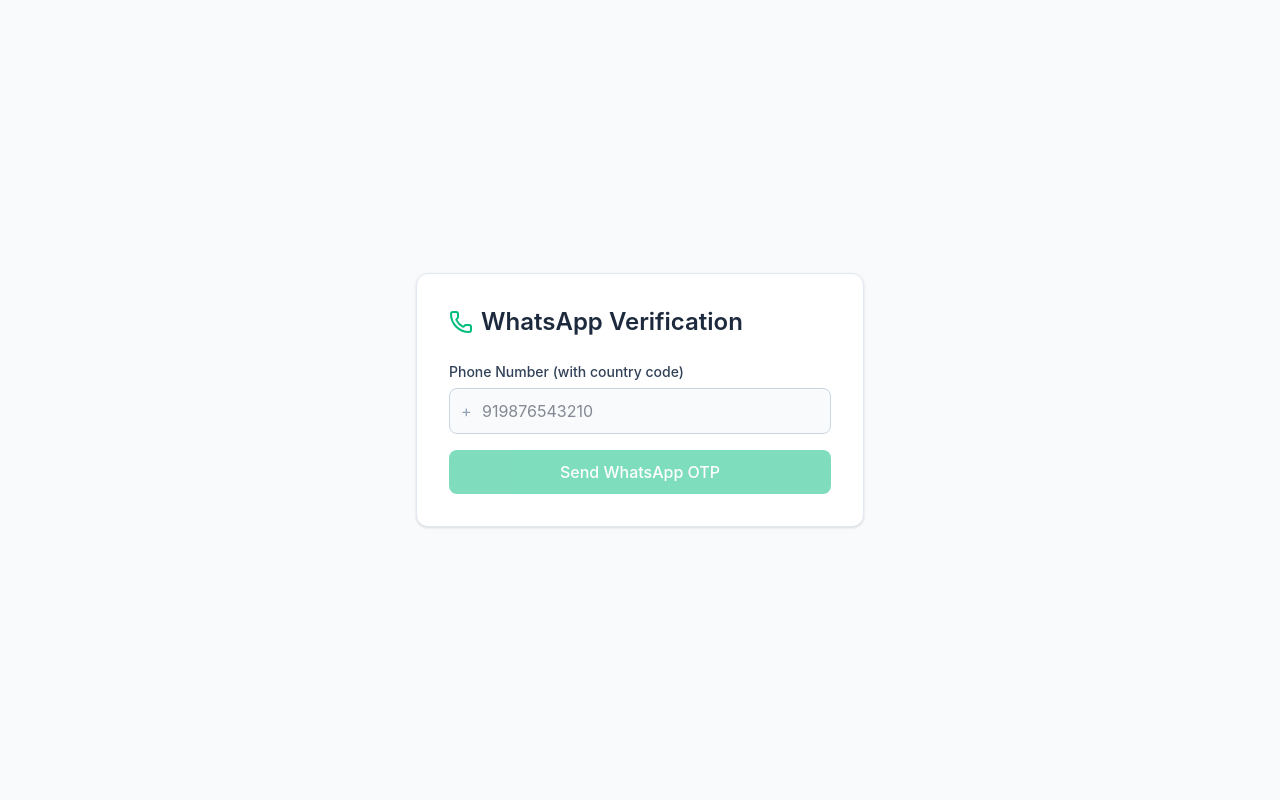
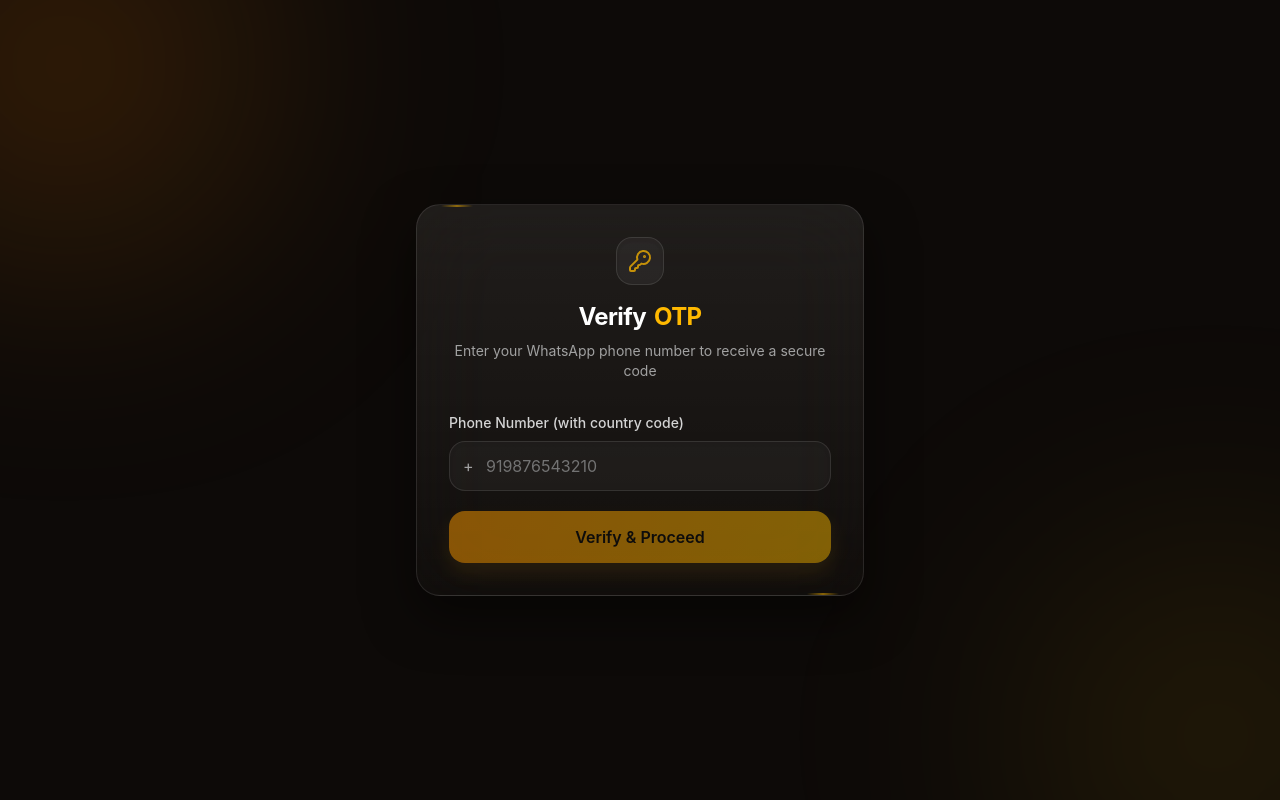
Before and after one commit to Shubh-0794/OTP-chat, a React (Vite) app: page / in a window 1280 px wide. Built offline with nearby package versions, Linux system fonts and the light colour scheme.

Commit message:
feat: redesign authentication interface
Update UI with a modern dark theme, glassy container effects, and ambient background glows to improve visual aesthetics and branding.

```diff
--- a/src/App.tsx
+++ b/src/App.tsx
@@ -123,35 +123,62 @@
   };
 
   return (
-    <div className="min-h-screen bg-slate-50 flex items-center justify-center p-4">
-      <div className="w-full max-w-md bg-white rounded-xl shadow-sm border border-slate-200 p-8">
-        <h2 className="text-2xl font-semibold text-slate-800 mb-6 flex items-center gap-2">
-          <Phone className="w-6 h-6 text-emerald-500" />
-          WhatsApp Verification
-        </h2>
+    <div className="min-h-screen bg-[#0d0a08] flex items-center justify-center p-4 relative overflow-hidden font-sans">
+      {/* Ambient background golden/amber glows */}
+      <div className="absolute -top-32 -left-32 w-96 h-96 bg-amber-600/20 rounded-full blur-[128px] pointer-events-none" />
+      <div className="absolute -bottom-32 -right-32 w-96 h-96 bg-yellow-500/10 rounded-full blur-[128px] pointer-events-none" />
+
+      {/* Glassy Container */}
+      <div className="relative w-full max-w-md bg-gradient-to-b from-white/[0.08] to-white/[0.02] backdrop-blur-2xl rounded-3xl border border-white/10 shadow-[0_20px_50px_rgba(0,0,0,0.5)] p-8 text-white">
+
+        {/* Top corner glowing glass frame accents */}
+        <div className="absolute top-0 left-6 w-8 h-[2px] bg-gradient-to-r from-transparent via-amber-400/50 to-transparent" />
+        <div className="absolute bottom-0 right-6 w-8 h-[2px] bg-gradient-to-r from-transparent via-amber-400/50 to-transparent" />
+
+        <div className="text-center mb-8">
+          <div className="w-12 h-12 mx-auto mb-4 rounded-2xl bg-white/5 border border-white/10 flex items-center justify-center shadow-inner">
+            <KeyRound className="w-6 h-6 text-amber-400 animate-pulse" />
+          </div>
+          <h2 className="text-2xl font-bold tracking-tight text-white mb-2 flex items-center justify-center gap-2">
+            Verify <span className="text-amber-400">OTP</span>
+          </h2>
+          <p className="text-sm text-neutral-400">
+            {step === 'SEND'
+              ? 'Enter your WhatsApp phone number to receive a secure code'
+              : 'Enter the 6-digit security code sent to your device'}
+          </p>
+        </div>
 
         {error && (
-          <div className="mb-6 p-4 bg-red-50 text-red-700 rounded-lg flex items-start gap-3 text-sm">
-            <AlertCircle className="w-5 h-5 shrink-0 mt-0.5" />
+          <motion.div
+            initial={{ opacity: 0, y: -10 }}
+            animate={{ opacity: 1, y: 0 }}
+            className="mb-6 p-4 bg-red-500/10 border border-red-500/20 text-red-300 rounded-2xl flex items-start gap-3 text-sm backdrop-blur-md"
+          >
+            <AlertCircle className="w-5 h-5 shrink-0 mt-0.5 text-red-400" />
             <p>{error}</p>
-          </div>
+          </motion.div>
         )}
 
         {infoMessage && (
-          <div className="mb-6 p-4 bg-emerald-50 text-emerald-800 border border-emerald-200 rounded-lg flex items-start gap-3 text-sm">
-            <Check className="w-5 h-5 shrink-0 mt-0.5 text-emerald-600" />
+          <motion.div
+            initial={{ opacity: 0, y: -10 }}
+            animate={{ opacity: 1, y: 0 }}
+            className="mb-6 p-4 bg-amber-500/10 border border-amber-500/20 text-amber-200 rounded-2xl flex items-start gap-3 text-sm backdrop-blur-md"
+          >
+            <Check className="w-5 h-5 shrink-0 mt-0.5 text-amber-400" />
             <p>{infoMessage}</p>
-          </div>
+          </motion.div>
         )}
 
         {step === 'SEND' && (
-          <form onSubmit={handleSendOtp} className="space-y-4">
+          <form onSubmit={handleSendOtp} className="space-y-5">
             <div>
-              <label htmlFor="phone" className="block text-sm font-medium text-slate-700 mb-1.5">
+              <label htmlFor="phone" className="block text-sm font-medium text-neutral-300 mb-2">
                 Phone Number (with country code)
               </label>
               <div className="relative">
-                <span className="absolute inset-y-0 left-0 pl-3 flex items-center text-slate-400">
+                <span className="absolute inset-y-0 left-0 pl-3.5 flex items-center text-neutral-400">
                   +
                 </span>
                 <input
@@ -160,7 +187,7 @@
                   placeholder="919876543210"
                   value={phone}
                   onChange={(e) => setPhone(e.target.value.replace(/[^0-9]/g, ''))}
-                  className="w-full pl-8 pr-4 py-2.5 bg-slate-50 border border-slate-300 text-slate-900 rounded-lg focus:ring-2 focus:ring-emerald-500 focus:border-emerald-500 outline-none transition-colors"
+                  className="w-full pl-9 pr-4 py-3 bg-white/[0.04] border border-white/10 text-white placeholder-neutral-500 rounded-2xl focus:ring-2 focus:ring-amber-400/50 focus:border-amber-400 outline-none transition-all shadow-inner"
                   required
                 />
               </div>
@@ -168,18 +195,25 @@
             <button
               type="submit"
               disabled={loading || !phone}
-              className="w-full bg-emerald-500 hover:bg-emerald-600 text-white font-medium py-2.5 rounded-lg transition-colors disabled:opacity-50 disabled:cursor-not-allowed flex items-center justify-center"
+              className="w-full bg-gradient-to-r from-amber-500 to-yellow-500 hover:from-amber-600 hover:to-yellow-600 text-neutral-950 font-semibold py-3.5 rounded-2xl transition-all shadow-[0_10px_20px_rgba(245,158,11,0.2)] disabled:opacity-50 disabled:cursor-not-allowed flex items-center justify-center gap-2"
             >
-              {loading ? 'Sending...' : 'Send WhatsApp OTP'}
+              {loading ? (
+                <span className="inline-flex items-center gap-2">
+                  <span className="w-4 h-4 border-2 border-neutral-950 border-t-transparent rounded-full animate-spin" />
+                  Sending Code...
+                </span>
+              ) : (
+                'Verify & Proceed'
+              )}
             </button>
           </form>
         )}
 
         {step === 'VERIFY' && (
-          <form onSubmit={handleVerifyOtp} className="space-y-5">
-            <div className="text-sm text-slate-600 bg-slate-50 p-3 rounded-lg flex items-center justify-between">
+          <form onSubmit={handleVerifyOtp} className="space-y-6">
+            <div className="text-sm text-neutral-300 bg-white/[0.03] border border-white/10 p-3.5 rounded-2xl flex items-center justify-between backdrop-blur-sm">
               <div>
-                Code sent to <strong className="text-slate-900">+{phone}</strong>
+                Code sent to <strong className="text-amber-400">+{phone}</strong>
               </div>
               <button
                 type="button"
@@ -188,14 +222,14 @@
                   setError('');
                   setInfoMessage('');
                 }}
-                className="text-emerald-600 hover:text-emerald-700 font-medium text-xs underline"
+                className="text-amber-400 hover:text-amber-300 font-medium text-xs underline"
               >
-                Change number
+                Change
               </button>
             </div>
 
             <div>
-              <label className="block text-sm font-medium text-slate-700 mb-2 text-center">
+              <label className="block text-sm font-medium text-neutral-300 mb-3 text-center">
                 Enter 6-digit Code
               </label>
               <motion.div
@@ -217,7 +251,6 @@
                       onChange={(e) => {
                         const val = e.target.value.replace(/[^0-9]/g, '');
                         const otpArr = otp.split('');
-                        // If user pastes multiple digits
                         if (val.length > 1) {
                           const pasted = val.split('');
                           for (let i = 0; i < pasted.length && index + i < 6; i++) {
@@ -232,7 +265,6 @@
                         otpArr[index] = val;
                         setOtp(otpArr.join('').slice(0, 6));
 
-                        // Auto focus next input
                         if (val && index < 5) {
                           document.getElementById(`otp-input-${index + 1}`)?.focus();
                         }
@@ -252,10 +284,10 @@
                       }}
                       id={`otp-input-${index}`}
                       autoFocus={index === 0}
-                      className={`w-11 h-12 sm:w-12 sm:h-14 rounded-xl border-2 text-center text-xl sm:text-2xl font-bold transition-all duration-300 outline-none ${
+                      className={`w-11 h-12 sm:w-12 sm:h-14 rounded-2xl border text-center text-xl sm:text-2xl font-bold transition-all duration-300 outline-none ${
                         isFilled
-                          ? 'border-emerald-500 bg-emerald-50 text-emerald-700 shadow-md scale-105'
-                          : 'border-slate-200 bg-slate-50 text-slate-800 focus:border-emerald-500 focus:ring-2 focus:ring-emerald-200'
+                          ? 'border-amber-400 bg-amber-500/10 text-amber-300 shadow-[0_0_15px_rgba(245,158,11,0.2)] scale-105'
+                          : 'border-white/10 bg-white/[0.04] text-white focus:border-amber-400 focus:bg-white/[0.08]'
                       }`}
                     />
                   );
@@ -266,25 +298,32 @@
             <button
               type="submit"
               disabled={loading || resending || otp.length !== 6}
-              className="w-full bg-sky-600 hover:bg-sky-700 text-white font-medium py-2.5 rounded-lg transition-colors disabled:opacity-50 disabled:cursor-not-allowed flex items-center justify-center shadow-sm"
+              className="w-full bg-gradient-to-r from-amber-500 to-yellow-500 hover:from-amber-600 hover:to-yellow-600 text-neutral-950 font-semibold py-3.5 rounded-2xl transition-all shadow-[0_10px_20px_rgba(245,158,11,0.2)] disabled:opacity-50 disabled:cursor-not-allowed flex items-center justify-center gap-2"
             >
-              {loading ? 'Verifying...' : 'Verify Code'}
+              {loading ? (
+                <span className="inline-flex items-center gap-2">
+                  <span className="w-4 h-4 border-2 border-neutral-950 border-t-transparent rounded-full animate-spin" />
+                  Verifying Code...
+                </span>
+              ) : (
+                'Verify & Secured'
+              )}
             </button>
 
             {/* Resend OTP Section */}
-            <div className="pt-2 border-t border-slate-100 flex flex-col items-center gap-1.5 text-center">
-              <span className="text-xs text-slate-500">Didn't receive the code?</span>
+            <div className="pt-2 border-t border-white/10 flex flex-col items-center gap-1.5 text-center">
+              <span className="text-xs text-neutral-400">Didn't receive the code?</span>
               <button
                 type="button"
                 onClick={handleResendOtp}
                 disabled={resending || loading || resendCooldown > 0}
-                className="inline-flex items-center gap-1.5 text-sm font-medium text-emerald-600 hover:text-emerald-700 disabled:text-slate-400 disabled:cursor-not-allowed transition-colors"
+                className="inline-flex items-center gap-1.5 text-sm font-medium text-amber-400 hover:text-amber-300 disabled:text-neutral-600 disabled:cursor-not-allowed transition-colors"
               >
                 <RotateCcw className={`w-3.5 h-3.5 ${resending ? 'animate-spin' : ''}`} />
                 {resending
-                  ? 'Resending OTP...'
+                  ? 'Resending...'
                   : resendCooldown > 0
-                  ? `Resend OTP in ${resendCooldown}s`
+                  ? `Resend in ${resendCooldown}s`
                   : 'Resend OTP'}
               </button>
             </div>
@@ -292,11 +331,17 @@
         )}
 
         {step === 'SUCCESS' && (
-          <div className="text-center py-6">
-            <CheckCircle2 className="w-16 h-16 text-emerald-500 mx-auto mb-4" />
-            <h3 className="text-xl font-semibold text-slate-800 mb-2">Verification Successful!</h3>
-            <p className="text-slate-600">
-              Your WhatsApp number (+{phone}) has been confirmed.
+          <motion.div
+            initial={{ scale: 0.9, opacity: 0 }}
+            animate={{ scale: 1, opacity: 1 }}
+            className="text-center py-6"
+          >
+            <div className="w-16 h-16 mx-auto mb-4 rounded-3xl bg-amber-500/10 border border-amber-500/30 flex items-center justify-center">
+              <CheckCircle2 className="w-10 h-10 text-amber-400" />
+            </div>
+            <h3 className="text-xl font-bold text-white mb-2">Verified Successfully</h3>
+            <p className="text-sm text-neutral-400 mb-6">
+              Your security verification code has been confirmed.
             </p>
             <button
               onClick={() => {
@@ -306,11 +351,11 @@
                 setError('');
                 setInfoMessage('');
               }}
-              className="mt-6 text-sm text-slate-500 hover:text-slate-700 font-medium"
+              className="text-xs font-medium text-amber-400 hover:text-amber-300 underline"
             >
               Verify another number
             </button>
-          </div>
+          </motion.div>
         )}
       </div>
     </div>
```
